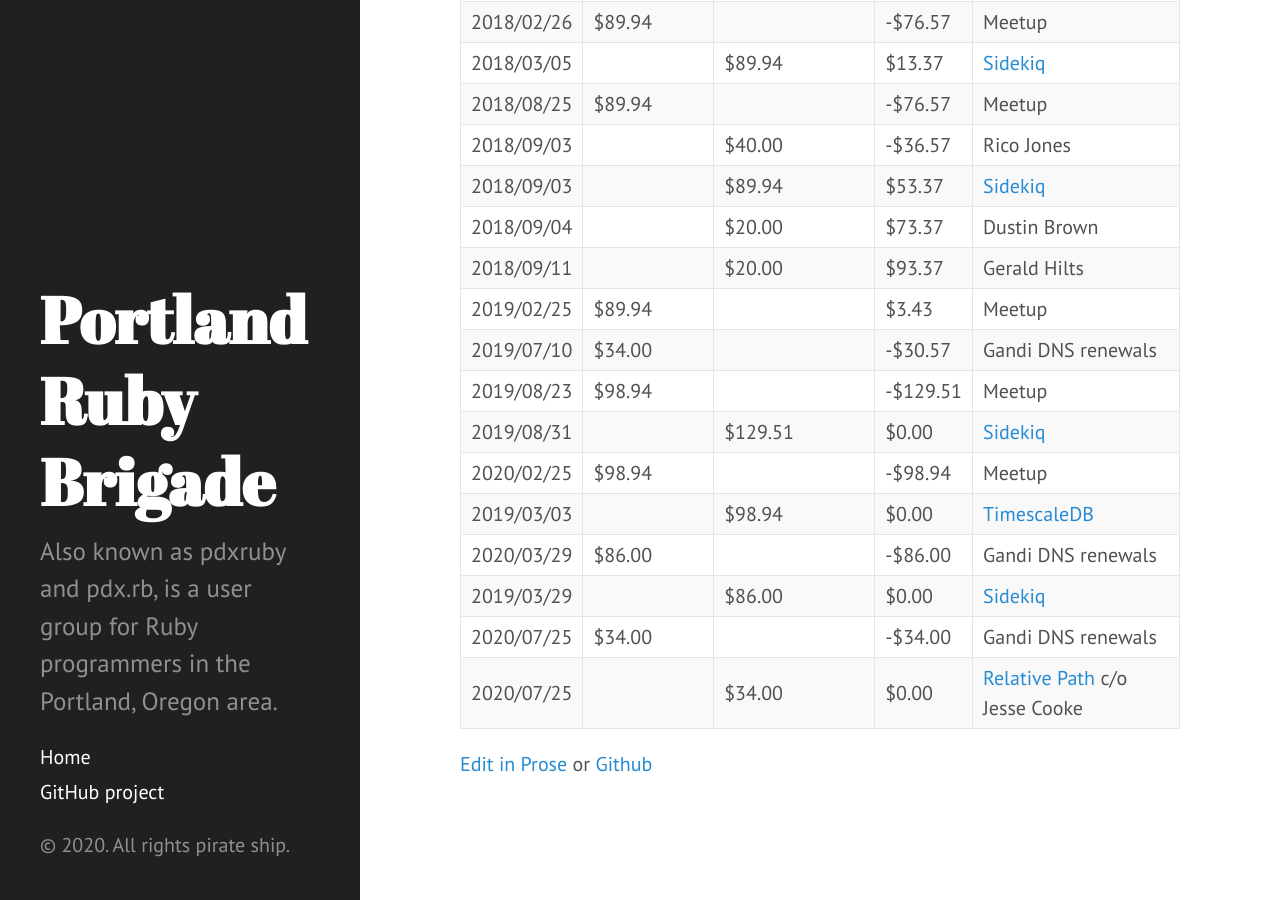
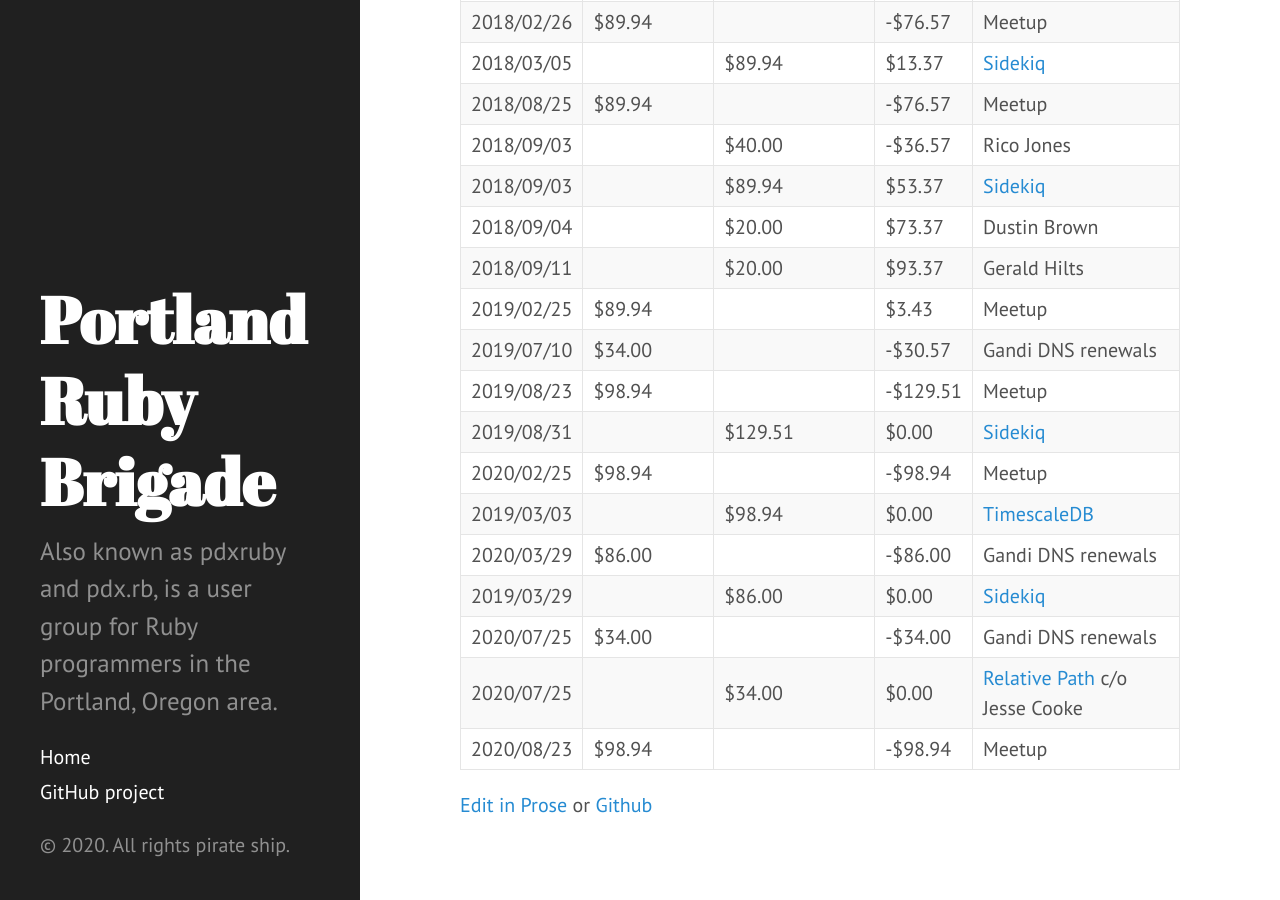
Before and after one commit to pdxruby/pdxruby.github.io, a Jekyll site: the page built from contributions.md, in a window 1280 px wide and 900 px high, scrolled down 1334 px. Built offline with Jekyll 4.4.1, drawn with Linux system fonts in a browser that asks for light colours.

Commit message:
Add 2020-08-23 Meetup

```diff
--- a/contributions.md
+++ b/contributions.md
@@ -52,3 +52,4 @@ A log for contributions and some expenses.
 | 2019/03/29 |                | $86.00            | $0.00     | [Sidekiq](https://sidekiq.org/)                           |
 | 2020/07/25 | $34.00         |                   | -$34.00   | Gandi DNS renewals                                        |
 | 2020/07/25 |                | $34.00            | $0.00     | [Relative Path](https://relativepath.io/) c/o Jesse Cooke |
+| 2020/08/23 | $98.94         |                   | -$98.94   | Meetup
```
